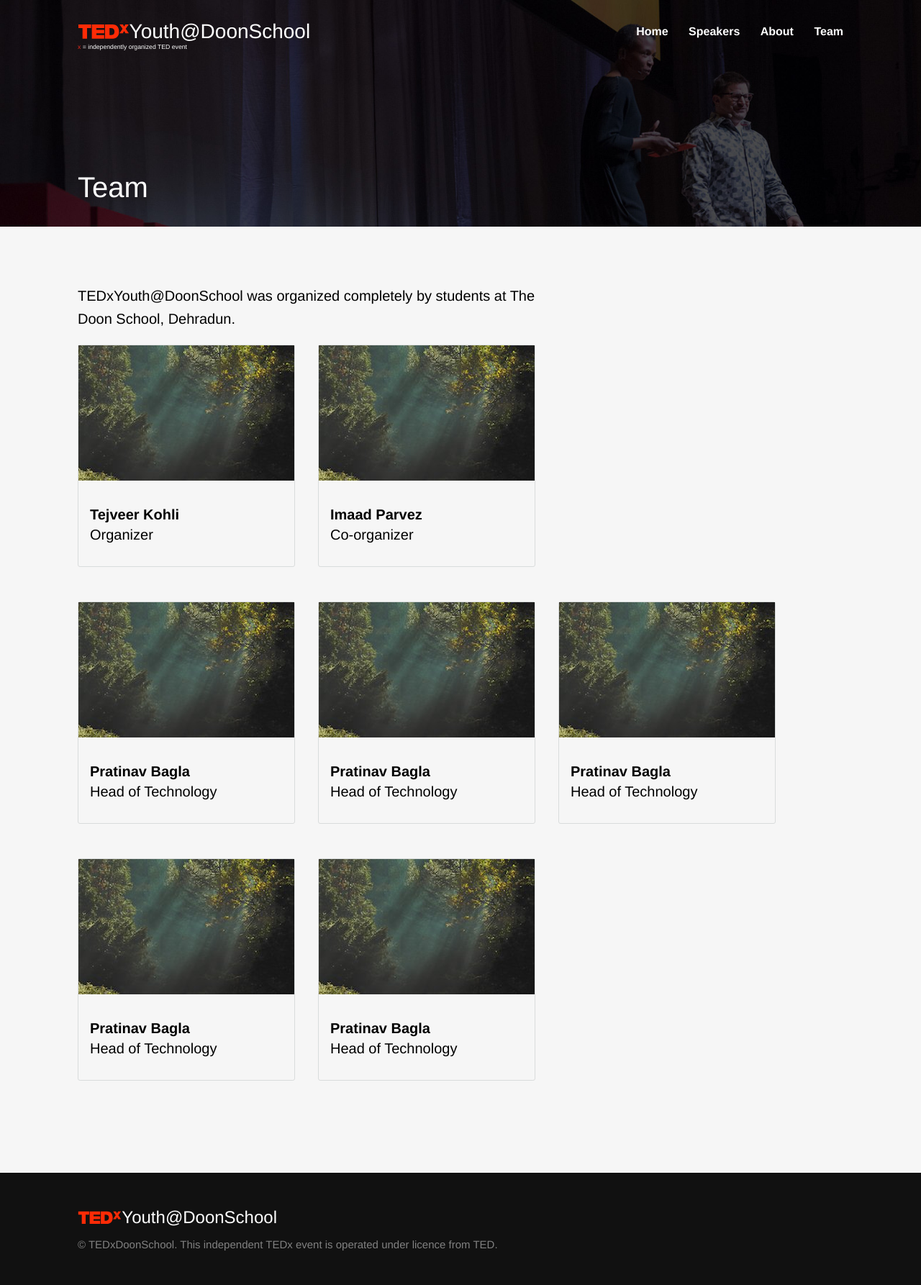
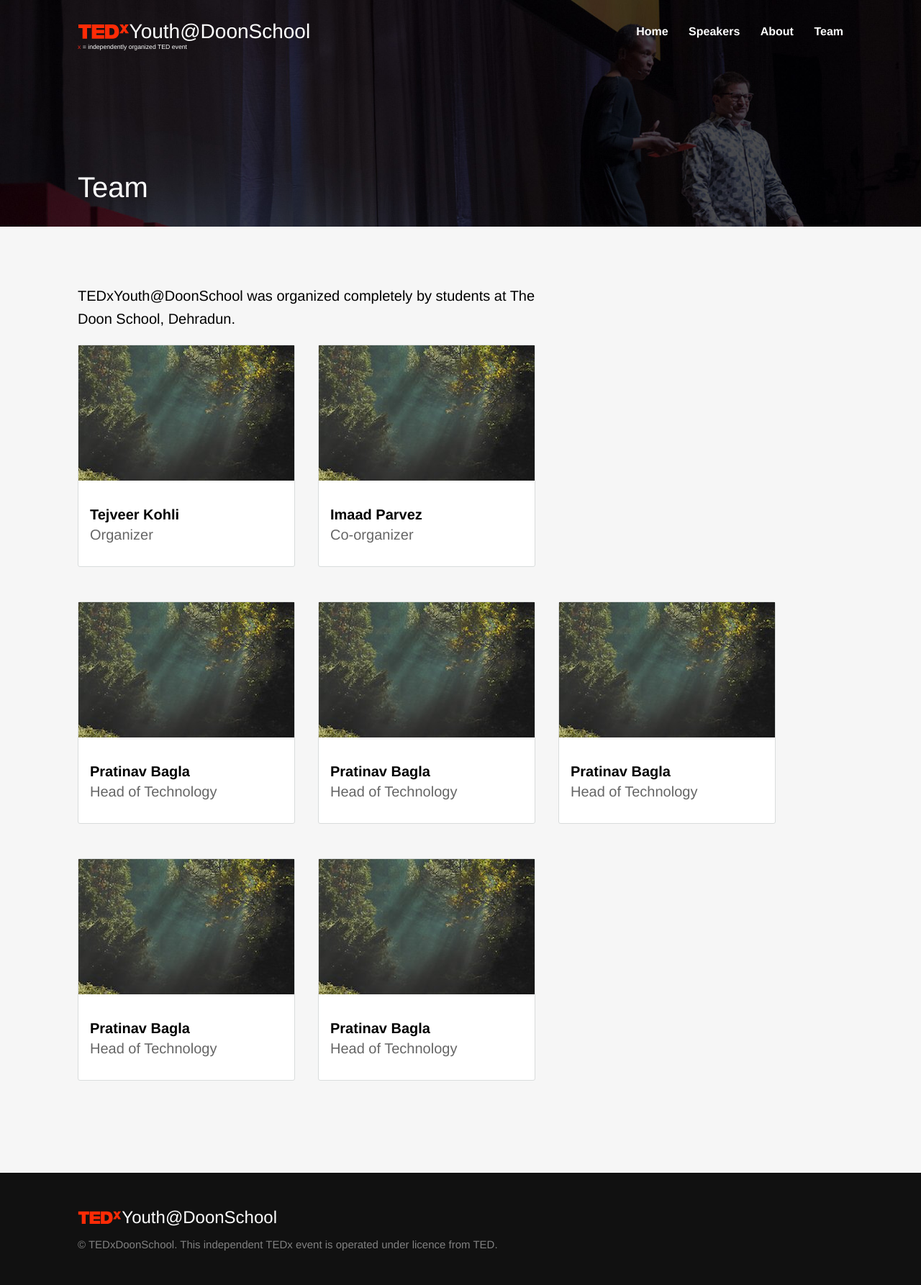
Before and after one commit to pratinav/tedxdoon, a Jekyll site: the page built from team.html, in a window 1280 px wide. Shown: the whole page at 72% size. Built offline with Jekyll 4.4.1, drawn with Linux system fonts in a browser that asks for light colours.

Commit message:
Update main.css

```diff
--- a/css/main.css
+++ b/css/main.css
@@ -212,6 +212,7 @@
   border: 1px solid #D9DCDC;
   border-radius: 3px;
   margin-bottom: 3em;
+  background: white;
 }
 
 .card-text {
@@ -227,6 +228,7 @@
   margin: 0;
   font-size: 1.25em;
   font-weight: normal;
+  color: #666;
 }
 
 .team-list .card {
```
